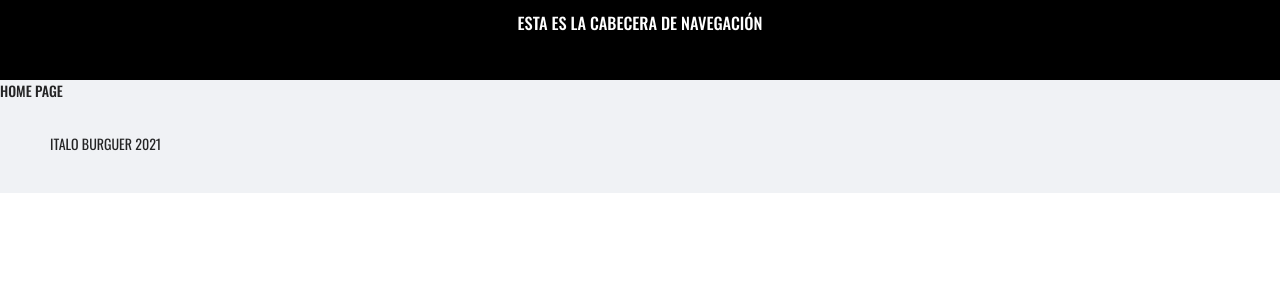
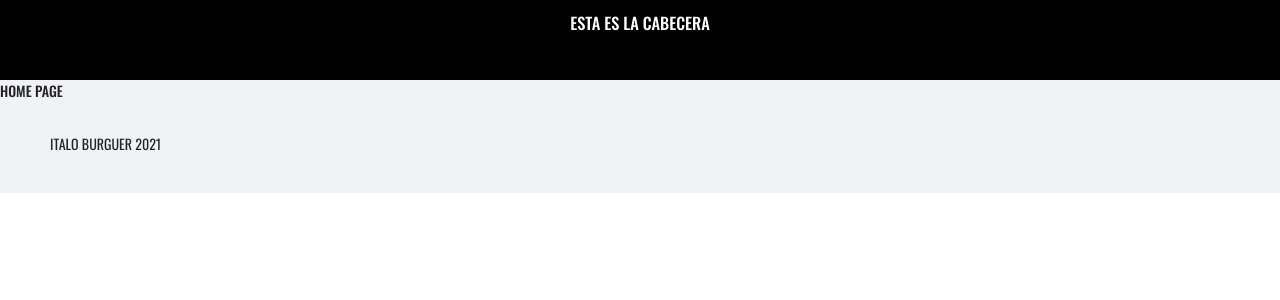
Before and after one commit to italoburguer/ItaloBurguerC4, a React (Create React App) app in the folder Frontend/: page / in a window 1280 px wide. Shown: the top 300 px of the page. Built offline with nearby package versions, Linux system fonts and the light colour scheme.

Commit message:
cabecera

```diff
--- a/Frontend/src/components/client/appHeader/appHeader.jsx
+++ b/Frontend/src/components/client/appHeader/appHeader.jsx
@@ -5,7 +5,7 @@ import "../appHeader/appHeader.css"
 export default function appHeader(){
     return(
         <header>
-            <h1> ESTA ES LA CABECERA DE NAVEGACIÓN</h1>
+            <h1> ESTA ES LA CABECERA</h1>
         </header>
     );
 }
```
